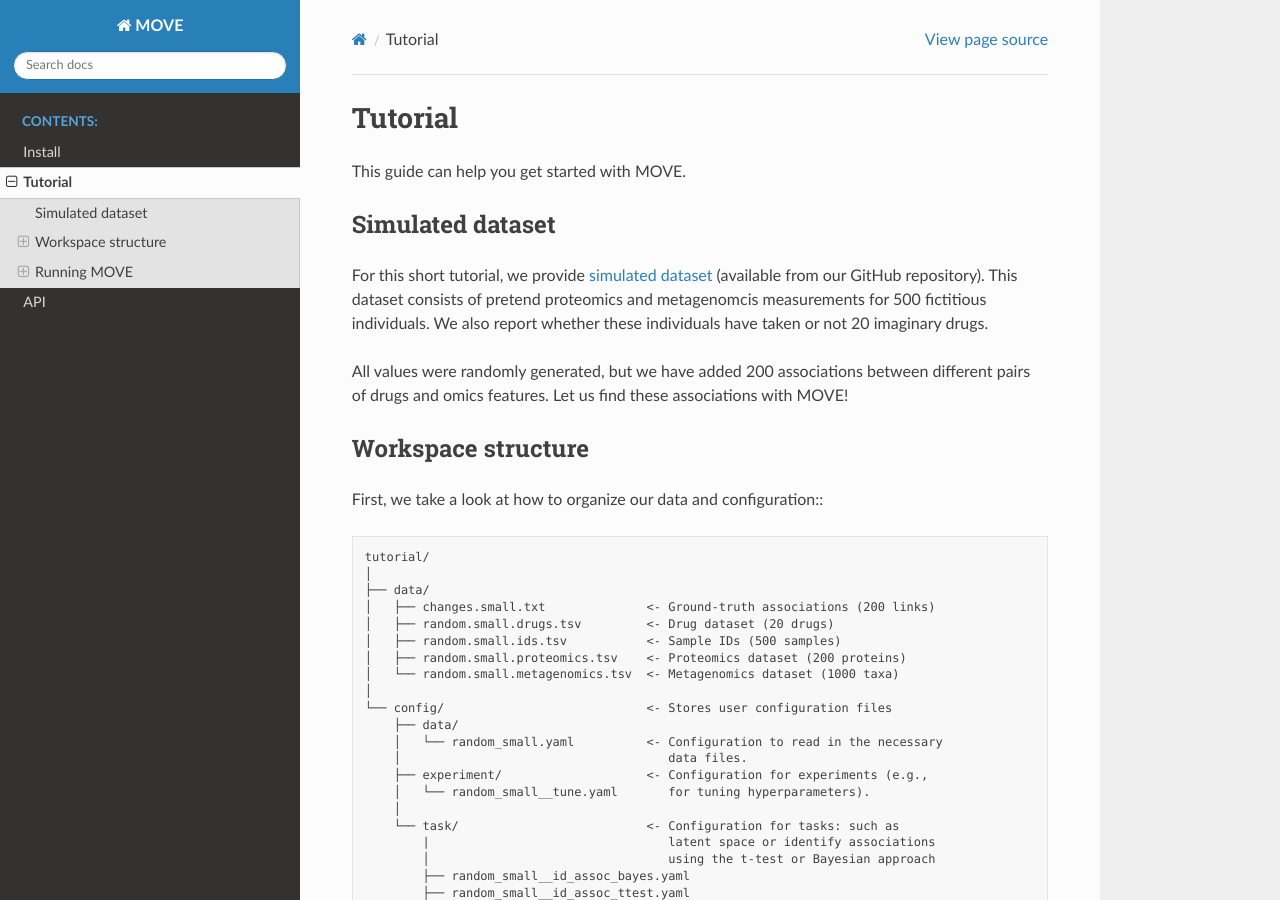
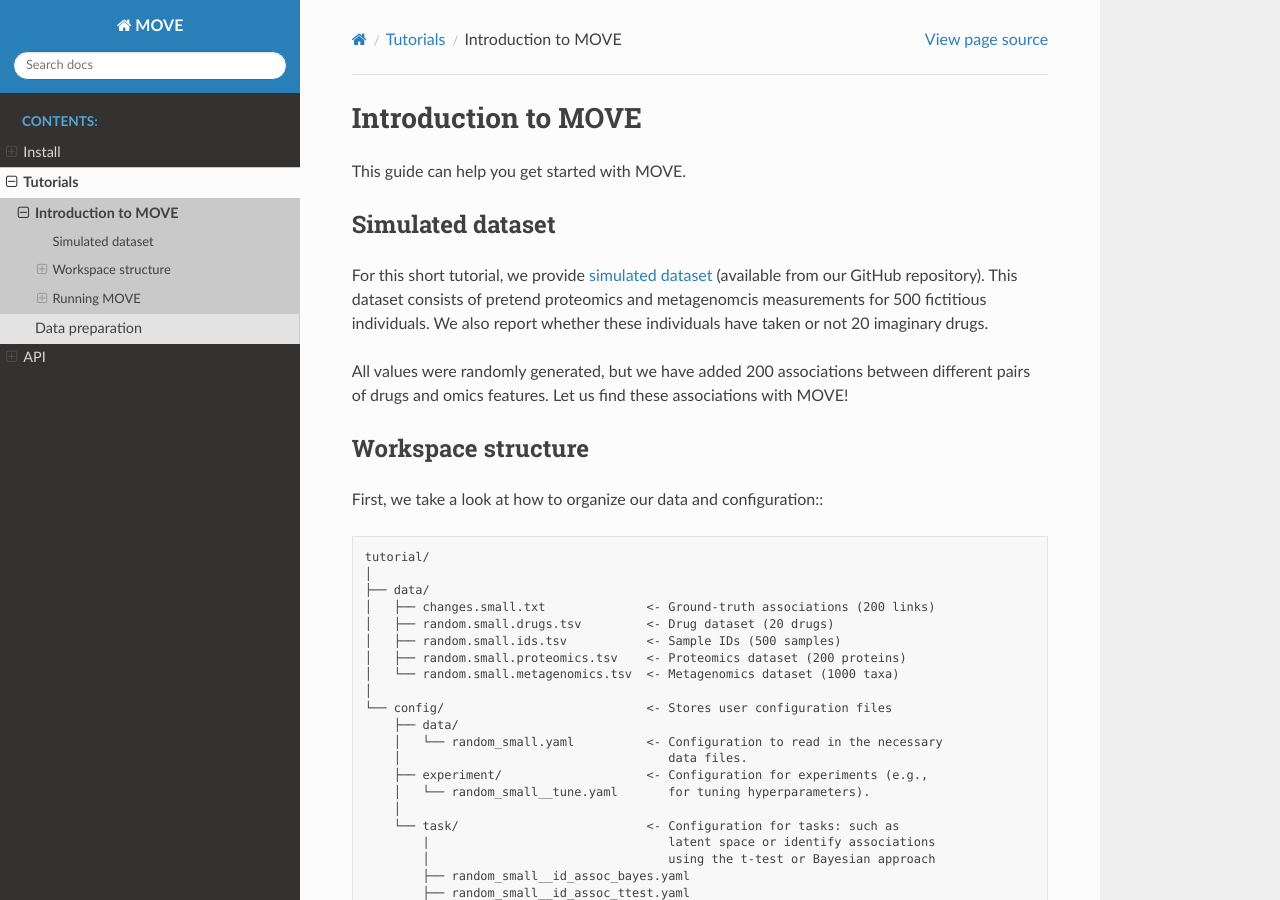
Before and after one commit to RasmussenLab/MOVE, a Sphinx documentation site: the page built from docs/source/tutorial/introduction.rst, in a window 1280 px wide and 900 px high. Built offline with Sphinx 7.4.7 and the Read the Docs theme 2.0.0, drawn with Linux system fonts in a browser that asks for light colours; pages that are not in the unit, such as notebooks, are missing from menus.

Commit message:
:truck: Create tutorial index page

```diff
--- a/docs/source/conf.py
+++ b/docs/source/conf.py
@@ -37,6 +37,9 @@
 # https://www.sphinx-doc.org/en/master/usage/configuration.html#options-for-html-output
 
 html_theme = "sphinx_rtd_theme"
+html_theme_options = {
+    "collapse_navigation" : False,
+}
 html_static_path = []
 
 # -- Napoleon settings --------------------------------------------------------
--- a/docs/source/index.rst
+++ b/docs/source/index.rst
@@ -11,5 +11,5 @@
    :caption: Contents:
 
    install
-   tutorial/overview
+   tutorial/index
    pages/api/API
--- /dev/null
+++ b/docs/source/tutorial/data_preparation.rst
@@ -0,0 +1,2 @@
+Data preparation
+================
--- /dev/null
+++ b/docs/source/tutorial/index.rst
@@ -0,0 +1,11 @@
+Tutorials
+=========
+
+Here, we provide several guides and tutorials to help you start working with
+MOVE.
+
+.. toctree::
+    :maxdepth: 1
+
+    introduction
+    data_preparation
--- a/docs/source/tutorial/overview.rst
+++ b/docs/source/tutorial/introduction.rst
@@ -1,5 +1,5 @@
-Tutorial
-========
+Introduction to MOVE
+====================
 
 This guide can help you get started with MOVE.
 
```
